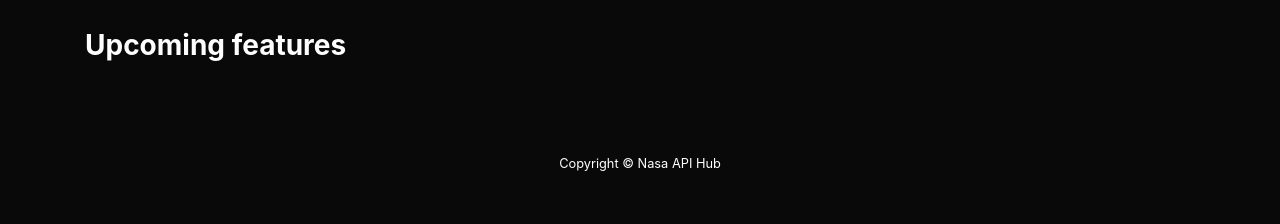
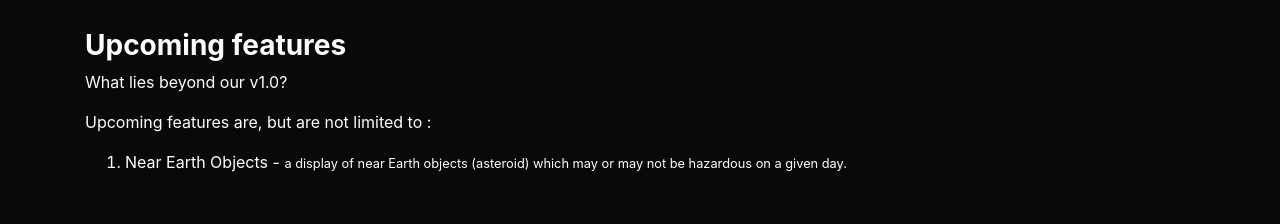
Before and after one commit to JonathanBrickwell/nasa-api-prod, an Angular app: page / in a window 1280 px wide. Shown: the part 1639-1863 px from the top of the page. Before the commit the page ends 1837 px from the top, so only its background shows below. Built offline with nearby package versions, Linux system fonts and the light colour scheme; no server answers.

Commit message:
#9 - Add: Upcoming features was updated on the homepage

```diff
--- a/src/app/_components/homepage/homepage.component.html
+++ b/src/app/_components/homepage/homepage.component.html
@@ -44,7 +44,11 @@
       <div class="row">
         <div class="col-lg-12 col-md-12 col-sm-12">
             <h3 class="font-weight-bold">Upcoming features</h3>
-            <p class="mid-size-text"></p>
+            <p class="mid-size-text">What lies beyond our v1.0?</p>
+            <p class="mid-size-text">Upcoming features are, but are not limited to : </p>
+            <ol>
+              <li>Near Earth Objects - <small>a display of near Earth objects (asteroid) which may or may not be hazardous on a given day.</small></li>
+            </ol>
         </div>
       </div>
     </div>
```
